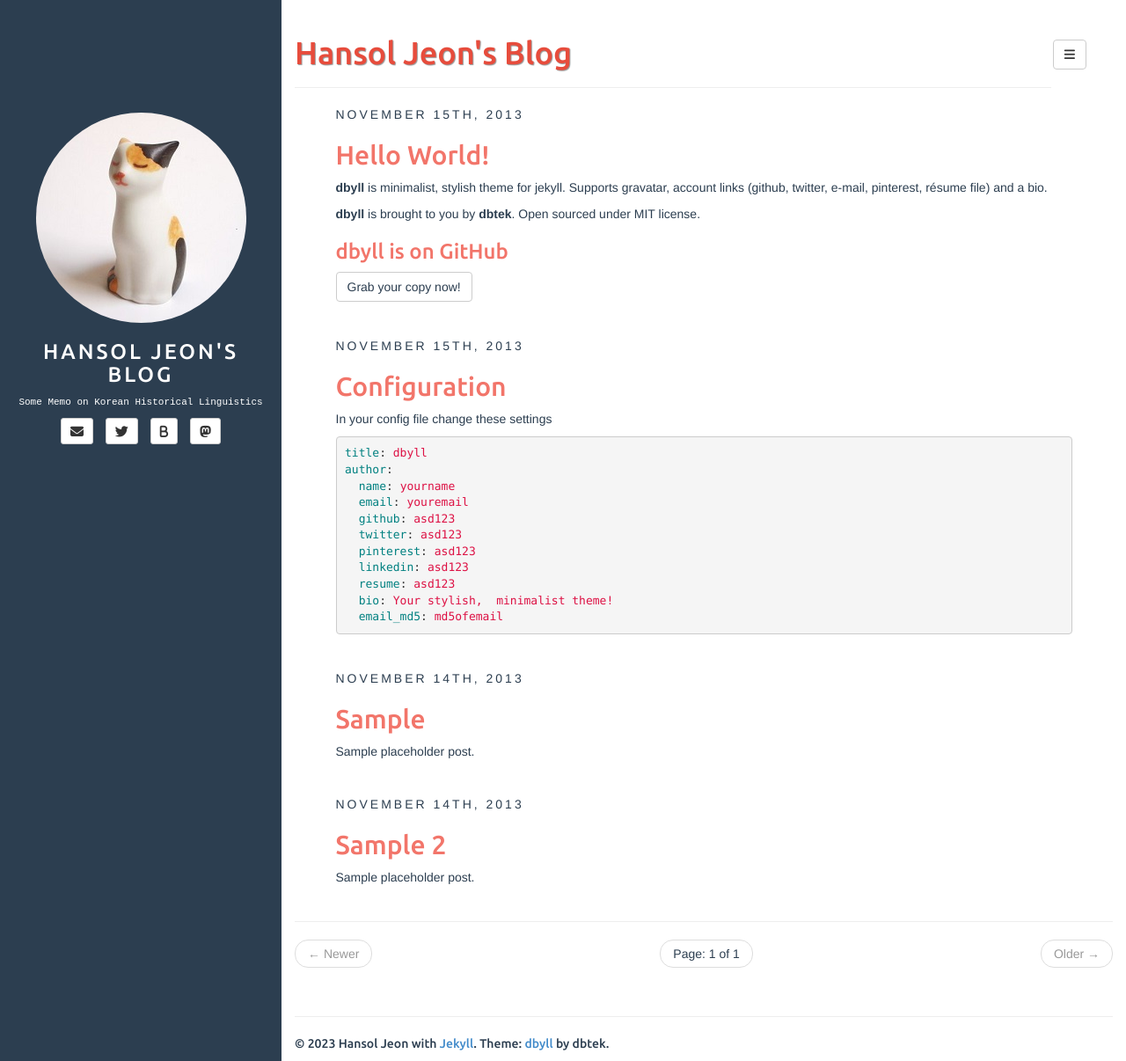
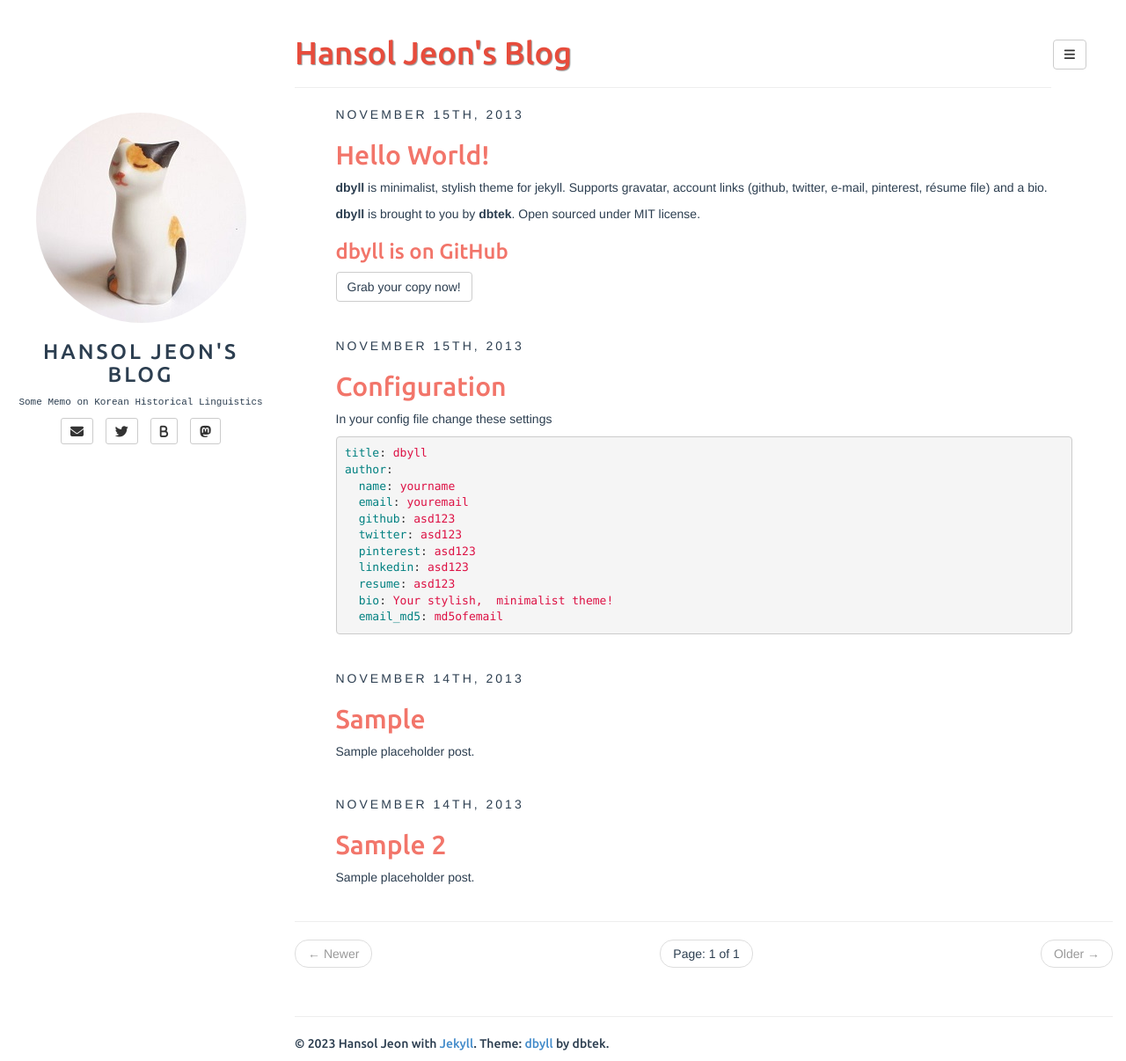
Before and after one commit to hansoljeon95/hansoljeon95.github.io, a Jekyll site: the page built from index.html, in a window 1280 px wide and 1206 px high. Shown: the whole window at 88% size. Built offline with Jekyll 4.4.1, drawn with Linux system fonts in a browser that asks for light colours; the list of posts is cut into pages by our own code.

Commit message:
Change Layout

```diff
--- a/assets/css/style.css
+++ b/assets/css/style.css
@@ -8,8 +8,8 @@ body{
 	position: fixed;
 	top: 0px;
 	padding-top: 10%;
-	background-color: #2c3e50;
-	color: #fff;
+	background-color: #fff;
+	color: #2c3e50;
 }
 
 .sidebar-header {
@@ -23,7 +23,7 @@ body{
 
 .sidebar-header .title a{
 	text-decoration: none;
-	color: #fff;
+	color: #2c3e50;
 }
 
 a.nav-link {
```
